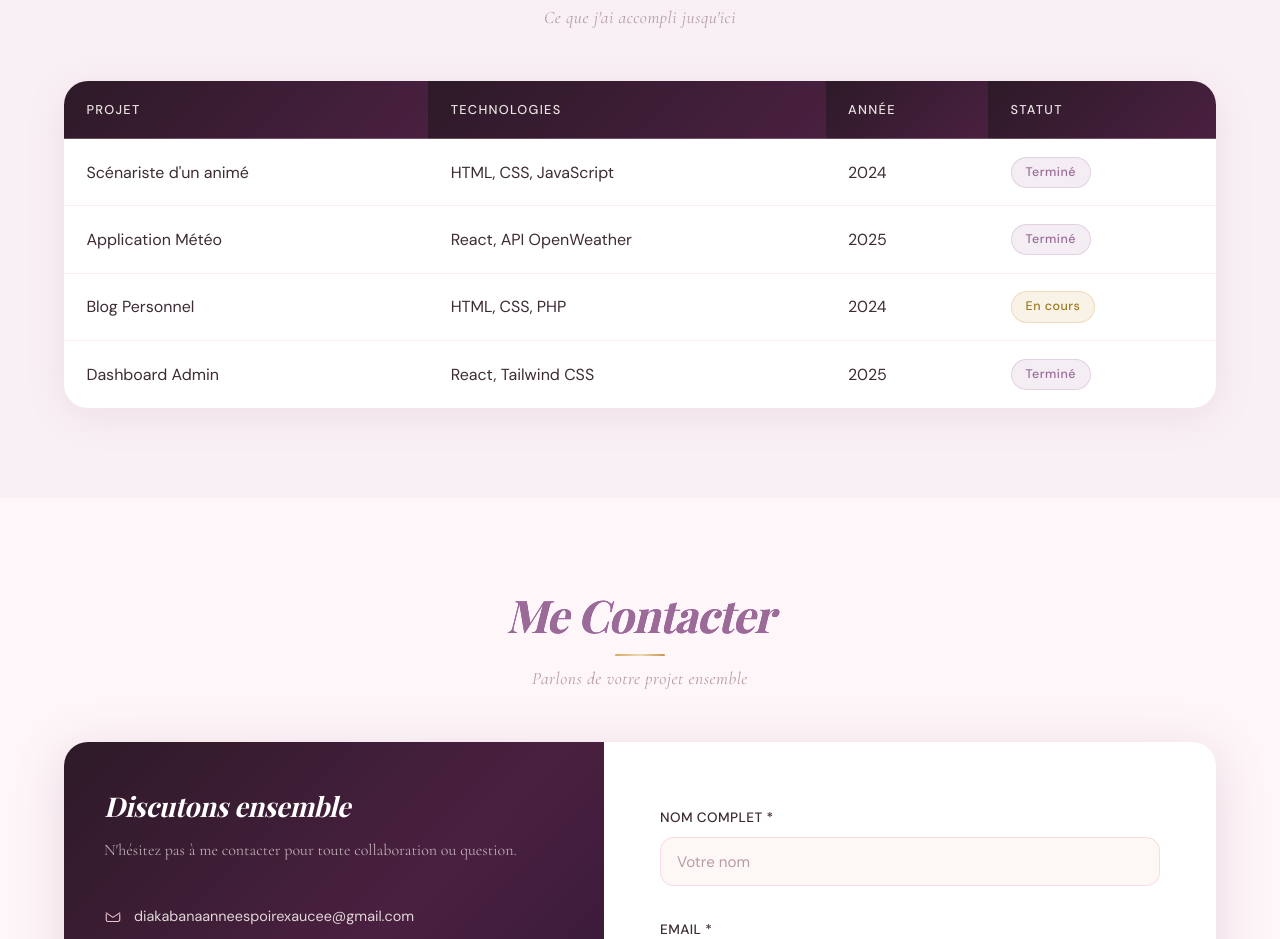
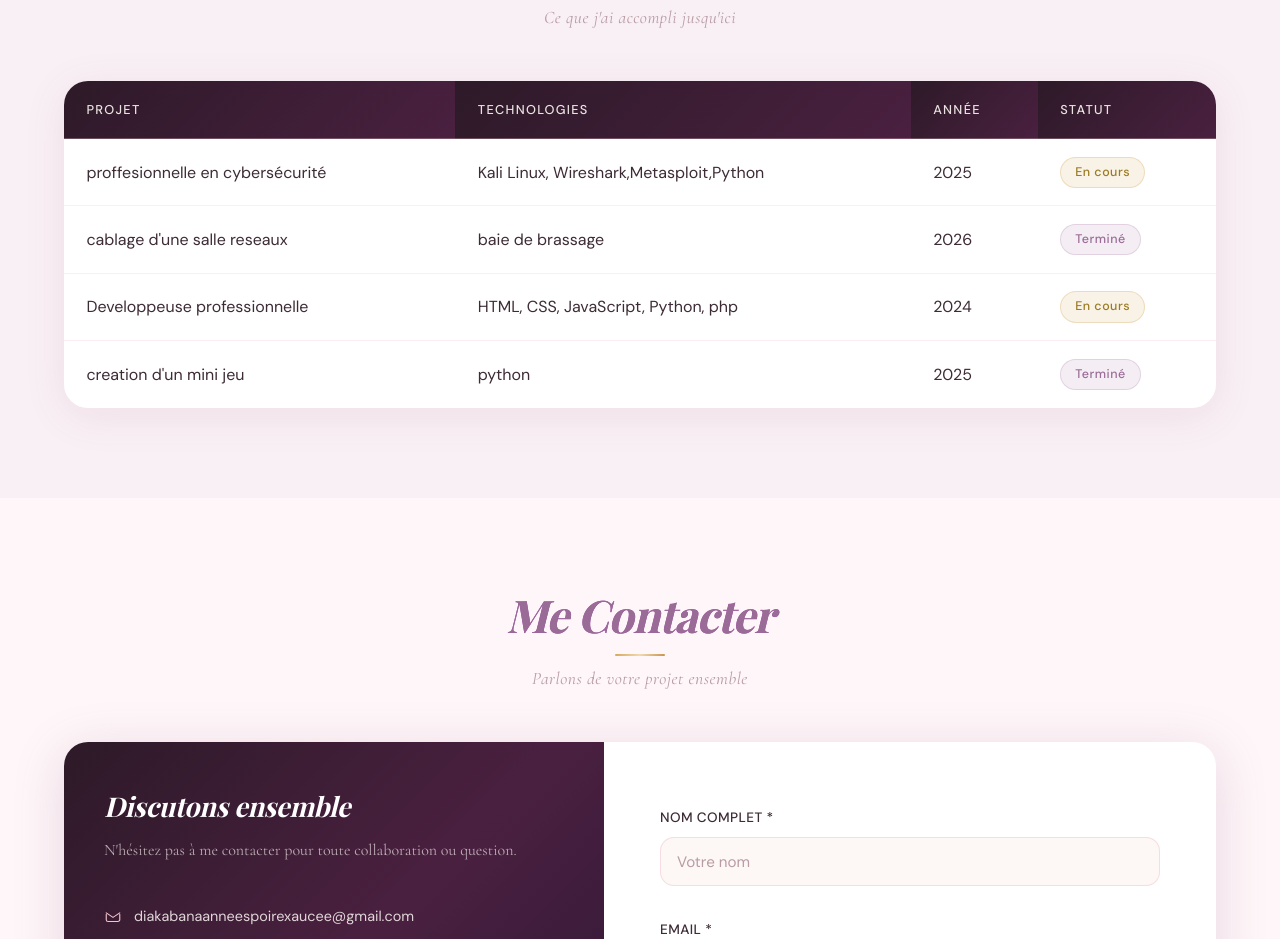
Before and after one commit to diakabanaanneespoirexaucee-netizen/hardcool, a plain HTML site: page index.html in a window 1280 px wide. Shown: the part 1604-2543 px from the top of the page. Drawn offline with nearby package versions, Linux system fonts and the light colour scheme; a web font is replaced by a local one.

Commit message:
Update index.html

```diff
--- a/index.html
+++ b/index.html
@@ -329,11 +329,11 @@
                    <tbody> = Corps du tableau. Contient les vraies données.
                 -->
                     <tr>
-                        <td>Scénariste d'un animé</td>
-                        <td>HTML, CSS, JavaScript</td>
-                        <td>2024</td>
+                        <td> proffesionnelle en cybersécurité</td>
+                        <td> Kali Linux, Wireshark,Metasploit,Python</td>
+                        <td>2025</td>
                         <td>
-                            <span class="badge success">Terminé</span>
+                            <span class="badge warning">En cours</span>
                             <!--
                                <span> inline avec deux classes :
                                - badge : style général (pilule arrondie)
@@ -343,15 +343,15 @@
                     </tr>
 
                     <tr>
-                        <td>Application Météo</td>
-                        <td>React, API OpenWeather</td>
-                        <td>2025</td>
+                        <td>cablage d'une salle reseaux</td>
+                        <td>baie de brassage</td>
+                        <td>2026</td>
                         <td><span class="badge success">Terminé</span></td>
                     </tr>
 
                     <tr>
-                        <td>Blog Personnel</td>
-                        <td>HTML, CSS, PHP</td>
+                        <td>Developpeuse professionnelle</td>
+                        <td>HTML, CSS, JavaScript, Python, php</td>
                         <td>2024</td>
                         <td>
                             <span class="badge warning">En cours</span>
@@ -363,8 +363,8 @@
                     </tr>
 
                     <tr>
-                        <td>Dashboard Admin</td>
-                        <td>React, Tailwind CSS</td>
+                        <td>creation d'un mini jeu</td>
+                        <td>python</td>
                         <td>2025</td>
                         <td><span class="badge success">Terminé</span></td>
                     </tr>
```
